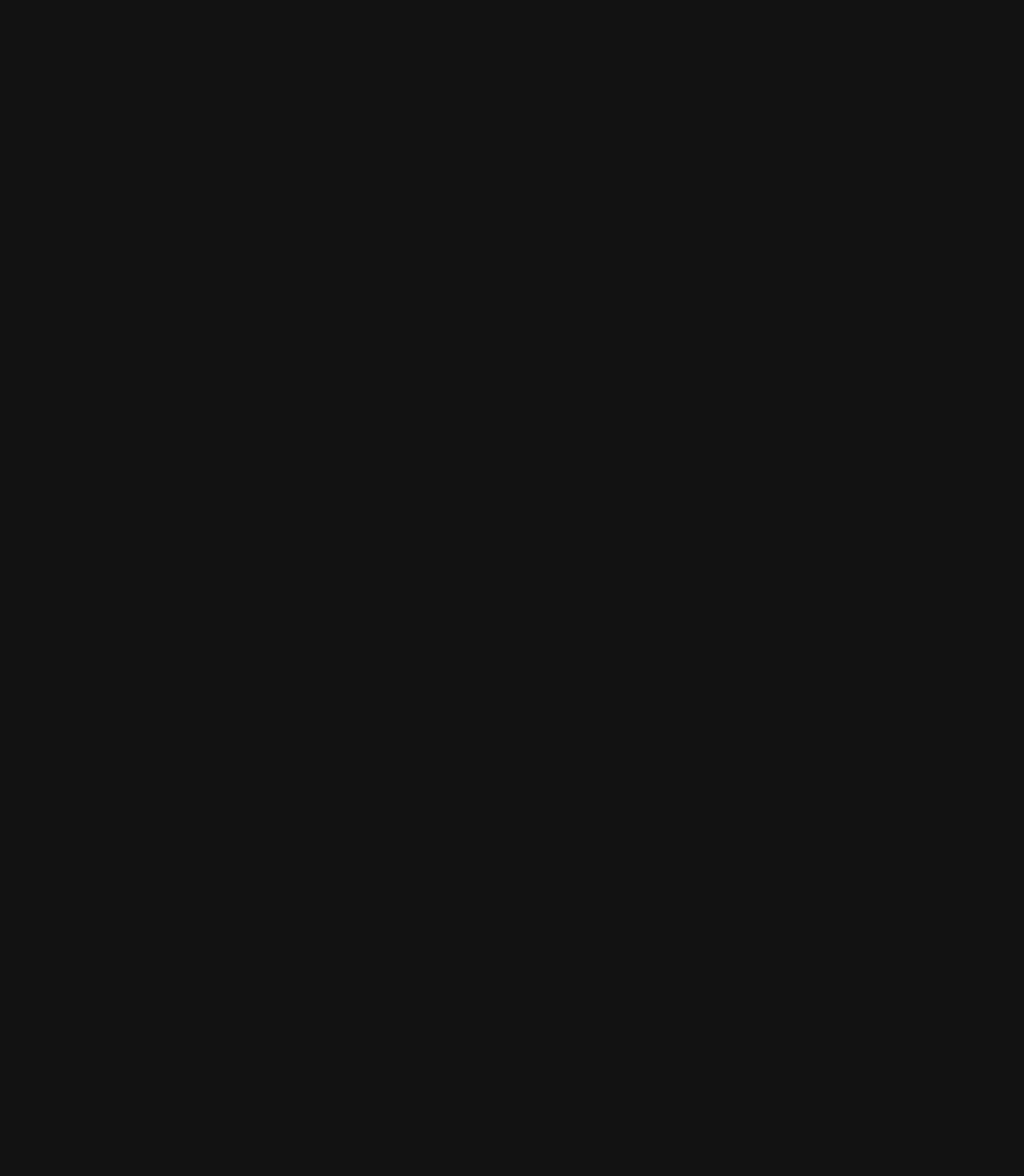
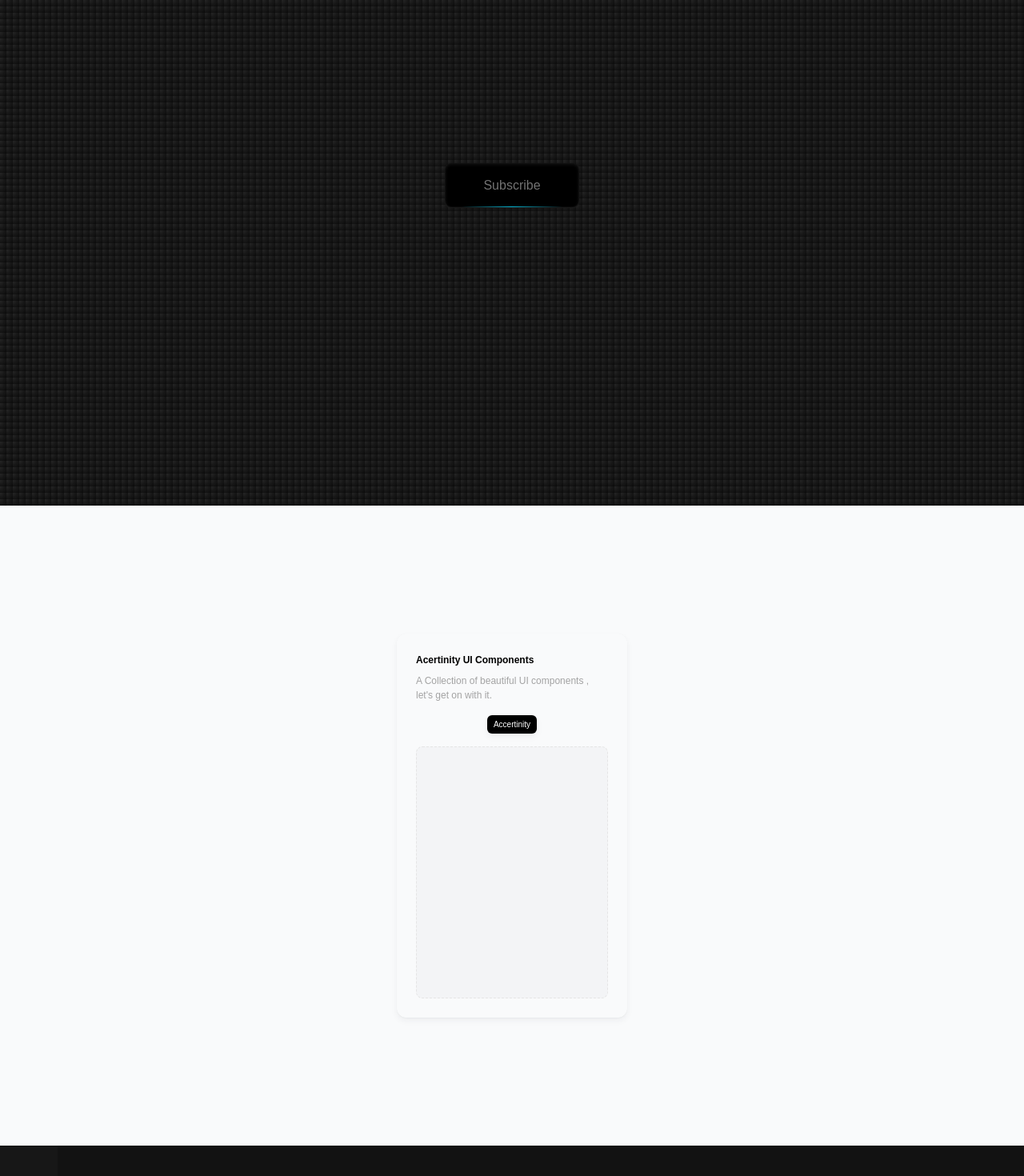
Before and after one commit to AzadTom/AzadReact-Practice, a React (Vite) app: page / in a window 1280 px wide. Shown: the part 1444-2914 px from the top of the page at 80% size. Before the commit the page ends 1276 px from the top, so only its background shows below. Built offline with nearby package versions, Linux system fonts and the light colour scheme.

Commit message:
learn the basics of framer motion!

```diff
--- /dev/null
+++ b/src/components/Framer/Class1/Class1.tsx
@@ -0,0 +1,34 @@
+import {motion} from 'motion/react';
+
+const Class1 = () => {
+  return (
+    <div>
+      <div
+        style={{
+          backgroundImage: `radial-gradient(circle at 0.5px 0.5px, rgba(255,255 ,255, 0.1) 0.5px, transparent)`,
+          backgroundSize: "8px 8px",
+          backgroundRepeat: "repeat",
+        }}
+        className="[perspective::1000px] [transform-style:preserve-3d] h-screen w-full bg-neutral-950 flex justify-center items-center"
+      >
+        <motion.button
+        whileHover={{
+            rotateX:25,
+            rotateY:10,
+            boxShadow:"0px 20px 50px rgba(8,112,,184,0.7)",
+            y:-20,
+        }}
+        style={{
+            translateZ:100,
+        }}
+         className=" group  relative text-neutral-500 px-12 py-4 rounded-lg bg-black shadow-[0px_1px_4px_0px_rgba(255,255,255,0.1)_inset,0px_-1px_2px_0px_rgba(255,255,255,0.1)_inset]">
+          <span className='group-hover:text-cyan-500 transition-colors duration-300'>Subscribe</span>
+          <span className="absolute inset-x-0 bottom-px bg-gradient-to-r from-transparent via-cyan-500  to-transparent  h-px w-3/4 mx-auto"></span>
+          <span className="opacity-0 group-hover:opacity-100 transition-opacity  duration-300  absolute inset-x-0 bottom-px bg-gradient-to-r from-transparent via-cyan-500  to-transparent  h-[4px] blur-sm w-3/4 mx-auto"></span>
+        </motion.button>
+      </div>
+    </div>
+  );
+};
+
+export default Class1;
--- /dev/null
+++ b/src/components/Framer/Class2/Class2.tsx
@@ -0,0 +1,101 @@
+import { AnimatePresence, motion } from "motion/react";
+import { useState } from "react";
+
+const Class2 = () => {
+  const [open, setOpen] = useState<boolean>(true);
+
+  return (
+    <>
+      <div className="h-screen flex items-center justify-center bg-gray-50">
+        <AnimatePresence>
+          {open && (
+            <motion.div
+              initial={{
+                opacity: 0,
+                scale: 0.98,
+                filter: "blur(10px)",
+              }}
+              animate={{
+                opacity: 1,
+                scale: 1,
+                filter: "blur(0px)",
+              }}
+              exit={{
+                opacity: 0,
+                scale: 0.98,
+                filter: "blur(10px)",
+              }}
+              transition={{
+                duration: 0.3,
+                ease: "easeInOut",
+              }}
+              className="w-72 min-h-[30rem] rounded-xl
+        shadow-[0_0_0_0.05px_rgba(0,0,0,0.05),0_1px_2px_rgba(34,42,53,0.04),0_4px_8px_rgba(47,48,55,0.05)]
+        p-6
+        flex flex-col"
+            >
+              <h2 className=" font-bold  text-[12px] text-black">
+                Acertinity UI Components
+              </h2>
+              <p className="text-neutral-400 mt-2  text-[12px]">
+                A Collection of beautiful UI components , let's get on with it.
+              </p>
+              <div className="flex justify-center items-center mt-4">
+                <button
+                  onClick={() => setOpen(false)}
+                  className="shadow-[0_0_0_0.05px_rgba(0,0,0,0.05),0_1px_2px_rgba(34,42,53,0.04),0_4px_8px_rgba(47,48,55,0.05)] p-1 rounded-md px-2 bg-black text-white text-[10px]"
+                >
+                  Accertinity
+                </button>
+              </div>
+              <div className="relative flex-1 bg-gray-100 text-neutral-400 mt-4  rounded-lg border border-dashed border-neutral-200">
+                <motion.div
+                  initial={{
+                    opacity: 0,
+                    scale: 0.9,
+                    filter: "blur(10px)",
+                  }}
+                  whileHover={{
+                    opacity: 1,
+                    scale: 1.05,
+                    filter: "blur(0px)",
+                  }}
+                  transition={{
+                    type: "spring",
+                    stiffness: 100,
+                    damping: 15,
+                    mass: 1,
+                  }}
+                  className="absolute inset-0 w-full h-full bg-white rounded-lg divide-y divide-neutral-200 border border-neutral-200"
+                >
+                  <div className="p-4 text-[10px]">
+                    Lorem ipsum dolor sit amet consectetur adipisicing elit. In
+                    odit
+                  </div>
+                  <div className="p-4 text-[10px]">
+                    Lorem ipsum dolor sit amet consectetur adipisicing elit. In
+                    odit
+                  </div>
+                  <div className="p-4 text-[10px]">
+                    Lorem ipsum dolor sit amet consectetur adipisicing elit. In
+                    odit
+                  </div>
+                  <div className="p-4 text-[10px]">
+                    Lorem ipsum dolor sit amet consectetur adipisicing elit. In
+                    odit
+                  </div>
+                  <div className="p-4 text-[10px]">
+                    Lorem ipsum dolor sit amet consectetur adipisicing elit. In
+                    odit
+                  </div>
+                </motion.div>
+              </div>
+            </motion.div>
+          )}
+        </AnimatePresence>
+      </div>
+    </>
+  );
+};
+
+export default Class2;
--- /dev/null
+++ b/src/components/Framer/Class3/Class3.tsx
@@ -0,0 +1,47 @@
+import { motion } from "motion/react";
+import { useState } from "react";
+
+const Class3 = () => {
+  const [isOpen, setIsOpen] = useState(false);
+
+  const sideBarVariants = {
+    open: { width: "16rem" },
+    closed: { width: "4.5rem" },
+  };
+
+  return (
+    <div className="h-screen flex cursor-pointer">
+      <motion.div
+        initial={false}
+        variants={sideBarVariants}
+        animate={isOpen ? "open" : "closed"}
+        transition={{ duration: 0.3 }}
+        onHoverStart={() => setIsOpen(true)}
+        onHoverEnd={() => setIsOpen(false)}
+        className="p-4 bg-neutral-900 group"
+      >
+        <h1
+          className={`font-bold text-[24px] ${
+            !isOpen ? "opacity-0" : "opacity-100"
+          } transition-opacity duration-300`}
+        >
+          DashBoard
+        </h1>
+
+        <div
+          className={`mt-4 ${
+            !isOpen ? "opacity-0 pointer-events-none" : "opacity-100"
+          } transition-opacity duration-300`}
+        >
+          <ul className="flex flex-col gap-2 text-lg">
+            <li>HOME</li>
+            <li>SHOPS</li>
+            <li>MORE</li>
+          </ul>
+        </div>
+      </motion.div>
+    </div>
+  );
+};
+
+export default Class3;
--- a/src/pages/HomePage/Homepage.tsx
+++ b/src/pages/HomePage/Homepage.tsx
@@ -1,3 +1,6 @@
+import Class1 from "../../components/Framer/Class1/Class1";
+import Class2 from "../../components/Framer/Class2/Class2";
+import Class3 from "../../components/Framer/Class3/Class3";
 import ShowWithCard from "../../components/Utils/ShowWithCard";
 import MetaTags from "./MetaTags";
 import { useNavigate } from "react-router-dom";
@@ -92,6 +95,9 @@
           />
         ))}
       </main>
+      <Class1/>
+      <Class2/>
+      <Class3/>
     </>
   );
 }
```
